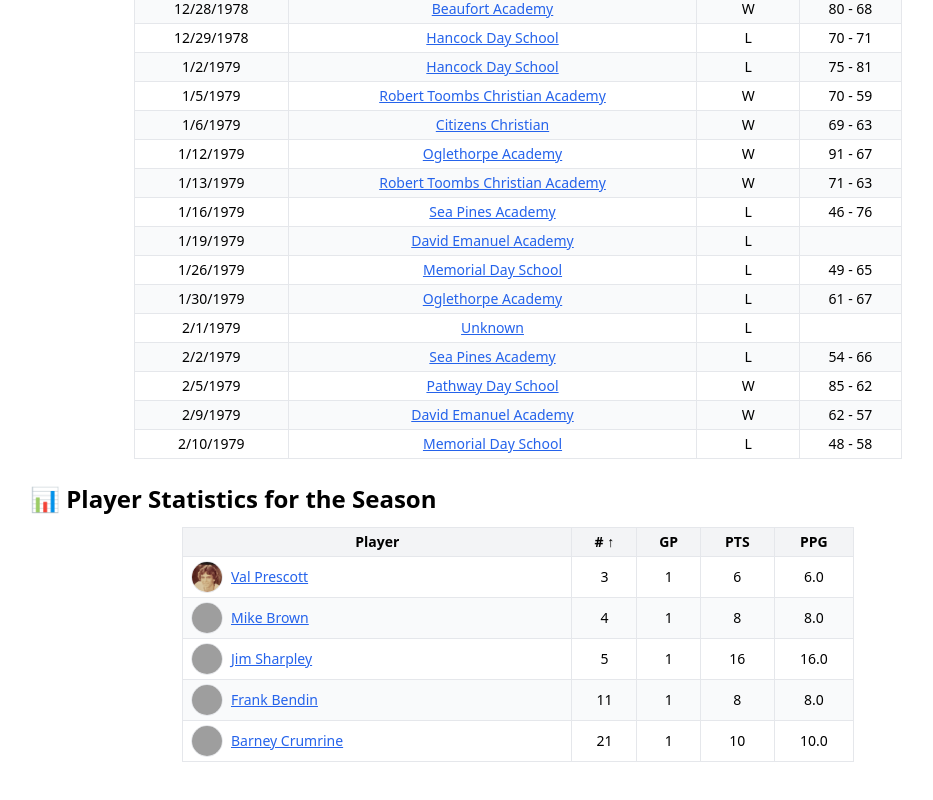
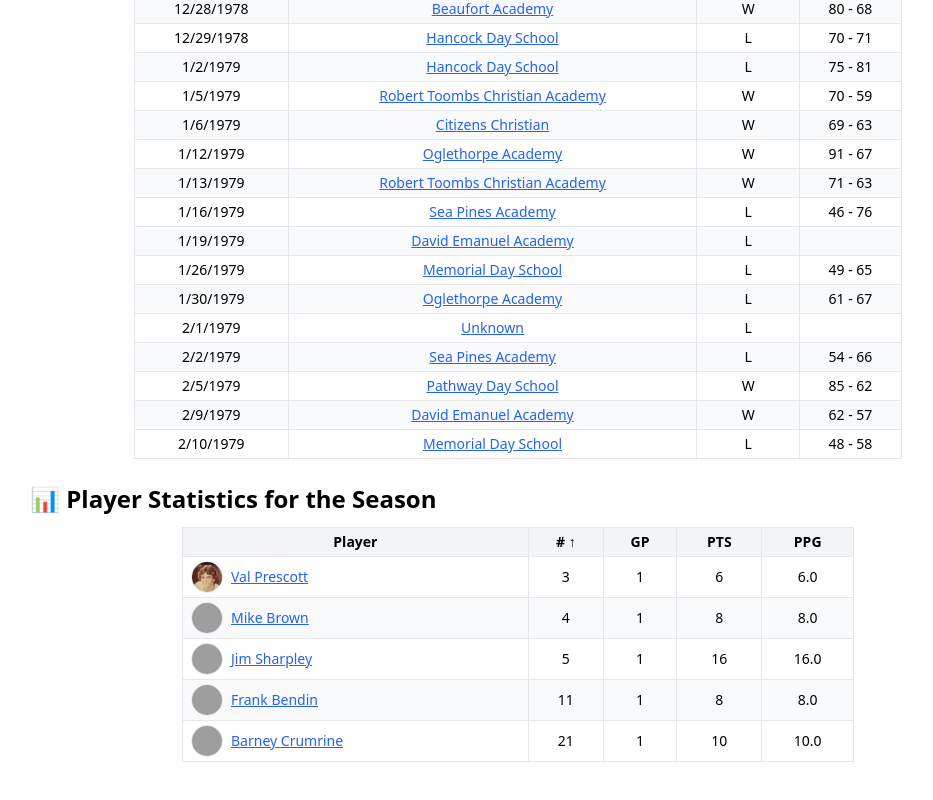
Before and after one commit to newonda1/st-andrews-basketball, a React (Vite) app: page /athletics/boys/basketball/seasons/1978-79 in a window 1280 px wide. Shown: the part 1056-1856 px from the top of the page, without its empty margins (122-1055 px from the left). Built offline with nearby package versions, Linux system fonts and the light colour scheme; grey boxes are pictures that could not be loaded.

Commit message:
Update Season1978_79.jsx

```diff
--- a/src/boys/basketball/seasons/Season1978_79.jsx
+++ b/src/boys/basketball/seasons/Season1978_79.jsx
@@ -288,7 +288,7 @@ function Season1978_79() {
               <thead className="bg-gray-100">
                 <tr>
                   <th
-                    className="border px-2 py-1 cursor-pointer sticky left-0 z-40 bg-gray-100 border-r text-center min-w-[220px]"
+                    className="border px-2 py-1 cursor-pointer sticky left-0 z-40 bg-gray-100 border-r text-center min-w-[140px]"
                     onClick={() => handleSort("name")}
                   >
                     Player{sortArrow("name")}
```
